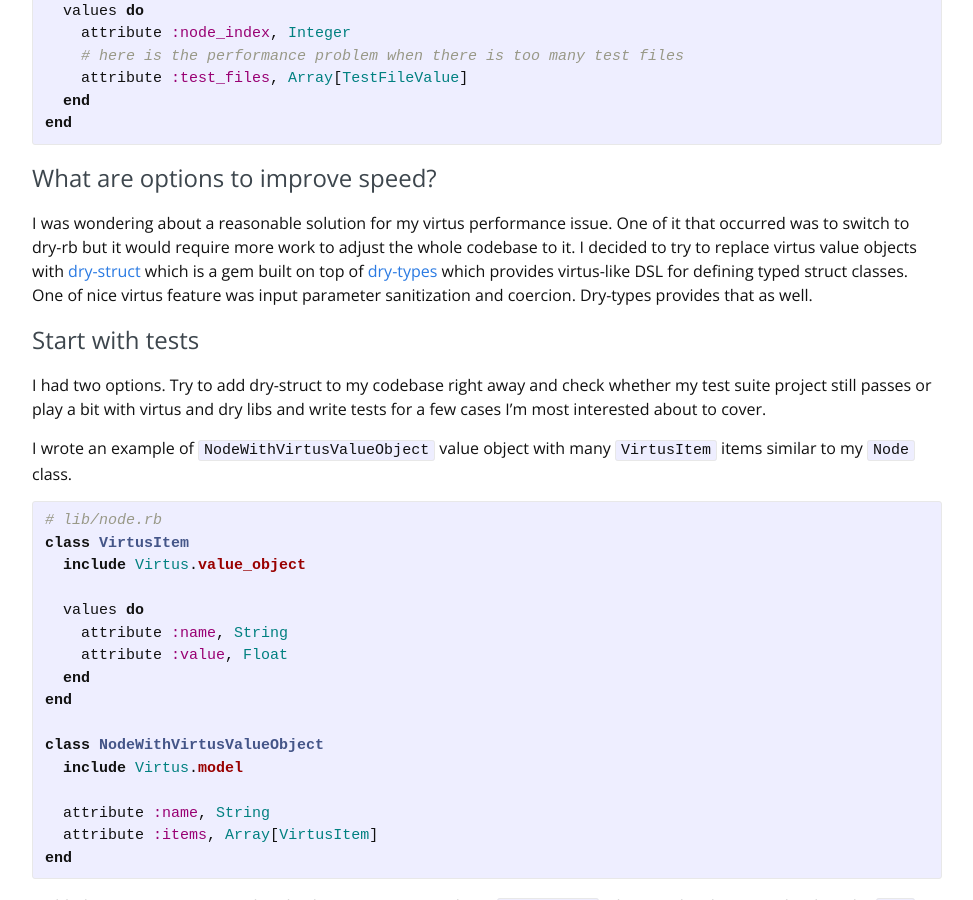
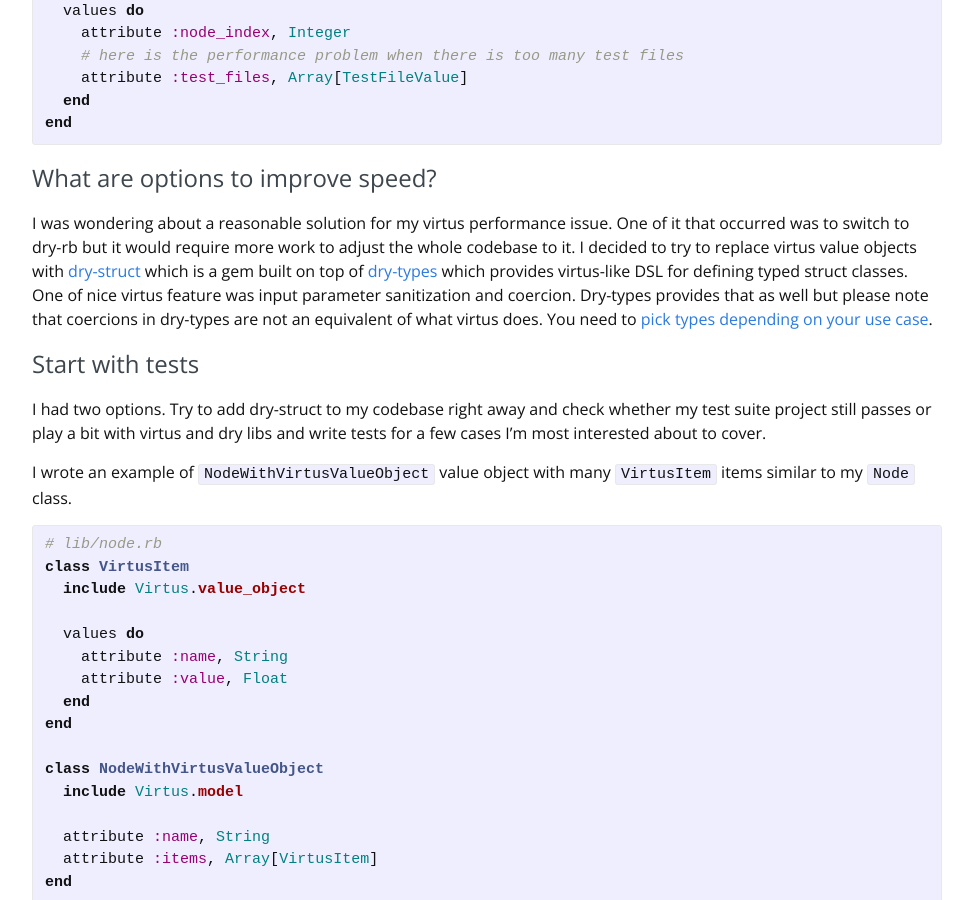
Before and after one commit to BeyondScheme/BeyondScheme.github.io, a Jekyll site: the page built from _posts/2017-02-13-make-virtus-dry-to-speed-up-api.md, in a window 1280 px wide and 900 px high, scrolled down 1203 px. Shown: the whole window, without its empty margins (153-1126 px from the left). Built offline with Jekyll 4.4.1, drawn with Linux system fonts in a browser that asks for light colours; nearby versions of some CDN libraries; comment, search, counter and statistics services are not loaded.

Commit message:
Add info about coercions in dry-types are not an equivalent of what virtus does

```diff
--- a/_posts/2017-02-13-make-virtus-dry-to-speed-up-api.md
+++ b/_posts/2017-02-13-make-virtus-dry-to-speed-up-api.md
@@ -54,7 +54,7 @@
 
 # What are options to improve speed?
 
-I was wondering about a reasonable solution for my virtus performance issue. One of it that occurred was to switch to dry-rb but it would require more work to adjust the whole codebase to it. I decided to try to replace virtus value objects with [dry-struct](http://dry-rb.org/gems/dry-struct/) which is a gem built on top of [dry-types](http://dry-rb.org/gems/dry-types/) which provides virtus-like DSL for defining typed struct classes. One of nice virtus feature was input parameter sanitization and coercion. Dry-types provides that as well.
+I was wondering about a reasonable solution for my virtus performance issue. One of it that occurred was to switch to dry-rb but it would require more work to adjust the whole codebase to it. I decided to try to replace virtus value objects with [dry-struct](http://dry-rb.org/gems/dry-struct/) which is a gem built on top of [dry-types](http://dry-rb.org/gems/dry-types/) which provides virtus-like DSL for defining typed struct classes. One of nice virtus feature was input parameter sanitization and coercion. Dry-types provides that as well but please note that coercions in dry-types are not an equivalent of what virtus does. You need to [pick types depending on your use case](http://dry-rb.org/gems/dry-types/built-in-types/).
 
 # Start with tests
 
```
